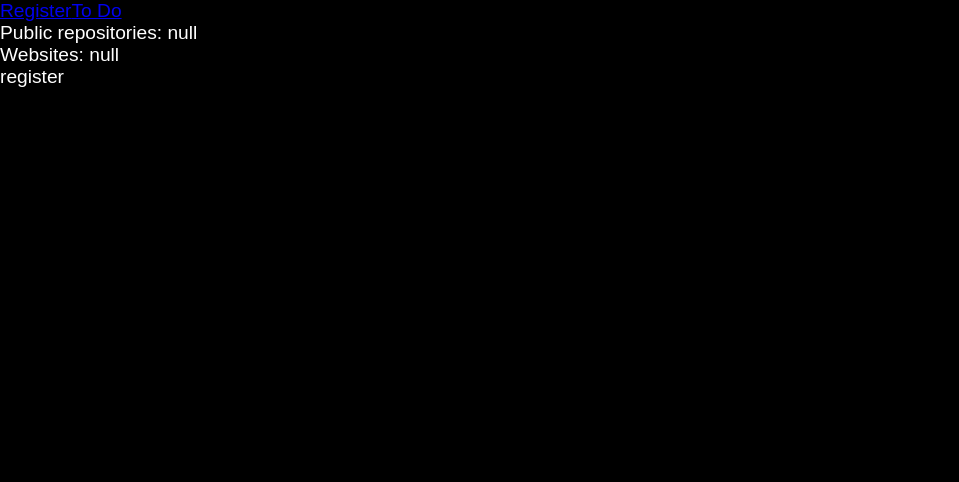
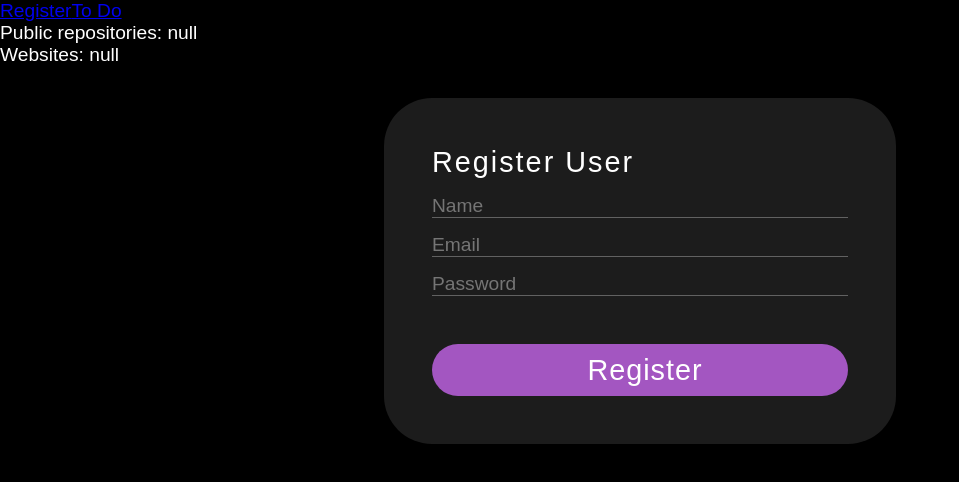
Before and after one commit to agorbacheva-y/to-do-app, a React (Create React App) app: page /register in a window 1280 px wide. Shown: the top 482 px of the page, without its empty margins (0-959 px from the left). Built offline with nearby package versions, Linux system fonts and the light colour scheme; no server answers.

Commit message:
register user feature

```diff
--- a/db.json
+++ b/db.json
@@ -1,4 +1,11 @@
 {
+  "users": [
+    {
+      "name": "test",
+      "email": "test@email.com",
+      "password": "12345"
+    }
+  ],
   "todo": [
     {
       "id": 1,
--- a/package.json
+++ b/package.json
@@ -7,6 +7,7 @@
     "@testing-library/jest-dom": "^5.16.5",
     "@testing-library/react": "^13.4.0",
     "@testing-library/user-event": "^13.5.0",
+    "axios": "^1.4.0",
     "concurrently": "^8.0.1",
     "json-server": "^0.17.3",
     "react": "^18.2.0",
--- /dev/null
+++ b/src/Card.js
@@ -0,0 +1,30 @@
+import PropTypes from "prop-types";
+
+const Card = ({ children, reverse, create }) => {
+  return (
+    <div
+      className="todo-card"
+      style={{
+        backgroundColor: reverse ? "#fff" : "#1c1c1c",
+        backgroundColor: create ? "#2E2E2E" : "#1c1c1c",
+        color: reverse ? "#000" : "#fff",
+        padding: create ? "4rem" : "3rem",
+      }}
+    >
+      {children}
+    </div>
+  );
+};
+
+Card.defaultProps = {
+  reverse: false,
+  create: false,
+};
+
+Card.propTypes = {
+  children: PropTypes.node.isRequired,
+  reverse: PropTypes.bool,
+  create: PropTypes.bool,
+};
+
+export default Card;
--- a/src/Register.js
+++ b/src/Register.js
@@ -1,9 +1,74 @@
-import { Link } from "react-router-dom";
+import { useState } from "react";
+import axios from "axios";
+import Card from "./Card.js";
 
 const Register = () => {
+const [ username, setUsername ] = useState("");
+const [ email, setEmail ] = useState("");
+const [ password, setPassword ] = useState("");
+
+// ensure email can only be registered once
+// helper function used in submit function to check if email is already registered
+const checkEmail = (users) => {
+  const user = users.find((user) => user.email === email);
+  if (user) return user;
+};
+
+ // what happens when click register button
+const handleSubmit = async () => {
+  const user = await axios
+  .get("/users") // get users from database (request)
+  .then((res) => checkEmail(res.data, email)); // and check from results if email already exists
+
+  if (user) {
+    alert("User already exists"); // if email already exists, alert
+  } else {
+    const user = {username, email, password}; //else create new user to database
+    axios.post("/users", user)
+    .then(alert("New user created")); // save new user and alert
+  }
+};
+
   return (
-    <div>
-      register
+    <div className="container">
+      <Card>
+        <form className="form-container">
+          <h1>Register User</h1>
+          <label>
+            <input
+              type="text"
+              placeholder="Name"
+              value={username}
+              onChange={(e) => setUsername(e.target.value)}
+            />
+          </label>
+
+          <label>
+            <input
+              type="text"
+              placeholder="Email"
+              value={email}
+              onChange={(e) => setEmail(e.target.value)}
+            />
+          </label>
+
+          <label>
+            <input
+              type="password"
+              placeholder="Password"
+              value={password}
+              onChange={(e) => setPassword(e.target.value)}
+            />
+          </label>
+          <button
+            className="btn"
+            type="submit"
+            onClick={handleSubmit}
+          >
+            <p>Register</p>
+          </button>
+        </form>
+      </Card>
     </div>
   );
 };
```
Also changed, not shown: 1 other file (tests, documents, lock files or other folders).
